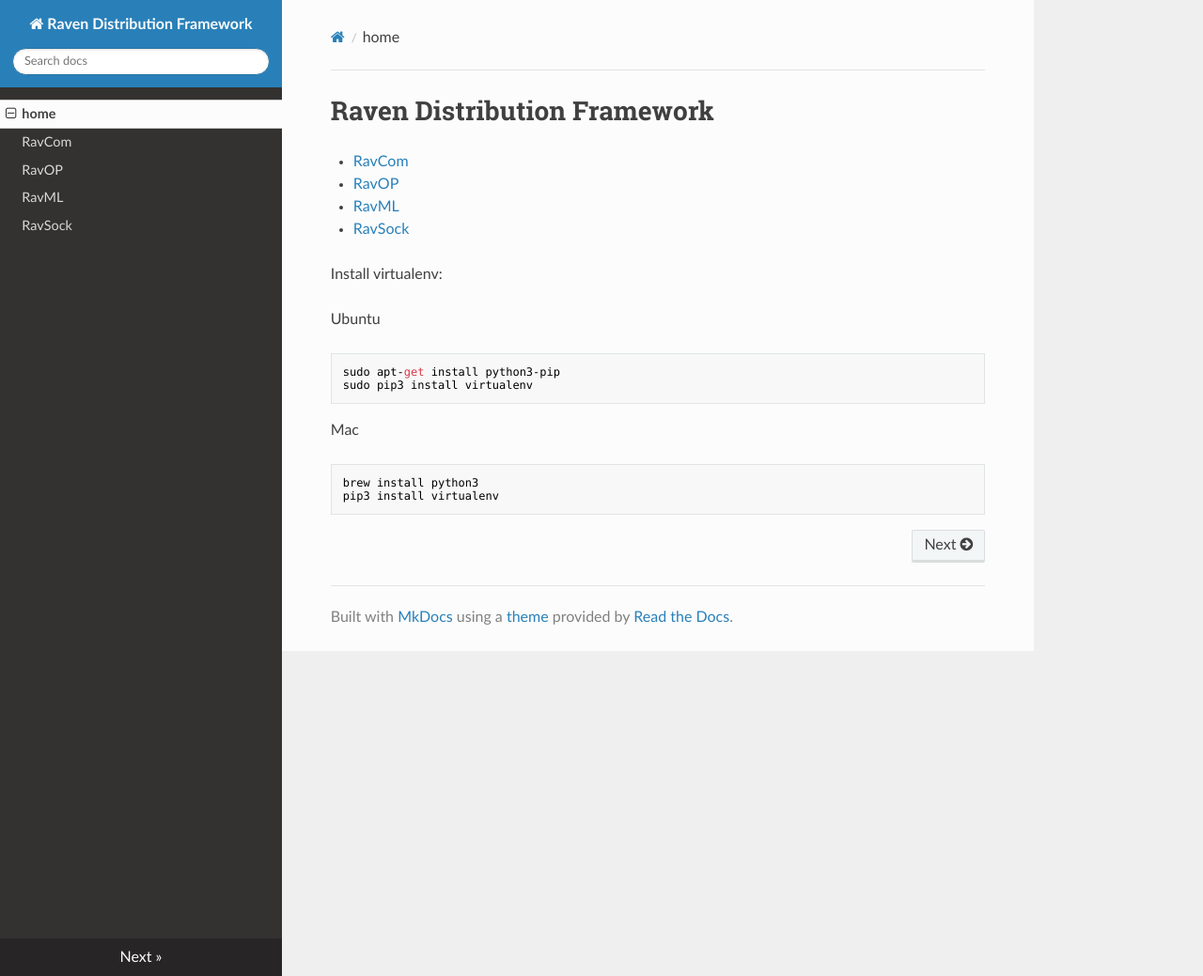
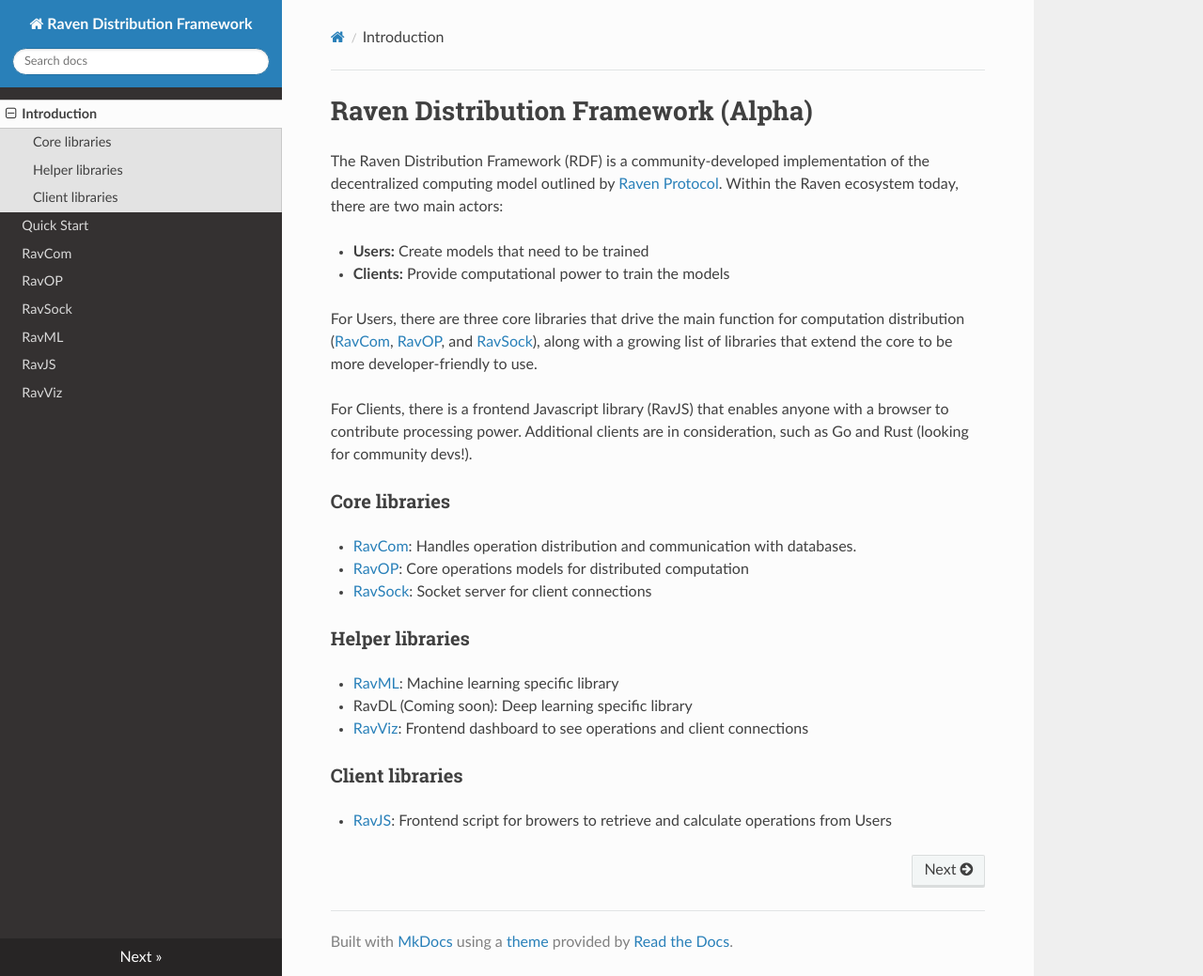
Before and after one commit to ravenprotocol/docs, an MkDocs documentation site: the page built from docs/index.md, in a window 1280 px wide and 1039 px high. Shown: the whole window at 94% size. Built offline with MkDocs 1.6.1, drawn with Linux system fonts in a browser that asks for light colours; nearby versions of some CDN libraries.

Commit message:
Doc udpate / restructure

```diff
--- a/docs/index.md
+++ b/docs/index.md
@@ -1,18 +1,24 @@
-# Raven Distribution Framework
+# Raven Distribution Framework (Alpha)
 
-* [RavCom](ravcom.md)
-* [RavOP](ravop.md)
-* [RavML](ravml.md)
-* [RavSock](ravsock.md)
+The Raven Distribution Framework (RDF) is a community-developed implementation of the decentralized computing model outlined by [Raven Protocol](https://www.ravenprotocol.com/). Within the Raven ecosystem today, there are two main actors:
 
-Install virtualenv:
+* **Users:** Create models that need to be trained
+* **Clients:** Provide computational power to train the models
 
-Ubuntu
+For Users, there are three core libraries that drive the main function for computation distribution ([RavCom](ravcom.md), [RavOP](ravop.md), and [RavSock](ravsock.md)), along with a growing list of libraries that extend the core to be more developer-friendly to use.
 
-    sudo apt-get install python3-pip
-    sudo pip3 install virtualenv
+For Clients, there is a frontend Javascript library (RavJS) that enables anyone with a browser to contribute processing power. Additional clients are in consideration, such as Go and Rust (looking for community devs!).
 
-Mac
+### Core libraries
 
-    brew install python3
-    pip3 install virtualenv
+* [RavCom](ravcom.md): Handles operation distribution and communication with databases.
+* [RavOP](ravop.md): Core operations models for distributed computation
+* [RavSock](ravsock.md): Socket server for client connections
+
+### Helper libraries
+* [RavML](ravml.md): Machine learning specific library
+* RavDL (Coming soon): Deep learning specific library
+* [RavViz](ravviz.md): Frontend dashboard to see operations and client connections
+
+### Client libraries
+* [RavJS](ravjs.md): Frontend script for browers to retrieve and calculate operations from Users
--- a/mkdocs.yml
+++ b/mkdocs.yml
@@ -1,8 +1,11 @@
 site_name: Raven Distribution Framework
 nav:
-    - home: index.md
+    - Introduction: index.md
+    - Quick Start: quick_start.md
     - RavCom: ravcom.md
     - RavOP: ravop.md
+    - RavSock: ravsock.md
     - RavML: ravml.md
-    - RavSock: ravsock.md
+    - RavJS: ravjs.md
+    - RavViz: ravviz.md
 theme: readthedocs
```
Also changed, not shown: docs/quick_start.md (added, +15 -0 lines), docs/ravcom.md (+6 -0 lines), docs/ravjs.md (added, +1 -0 lines), docs/ravviz.md (+3 -3 lines).
